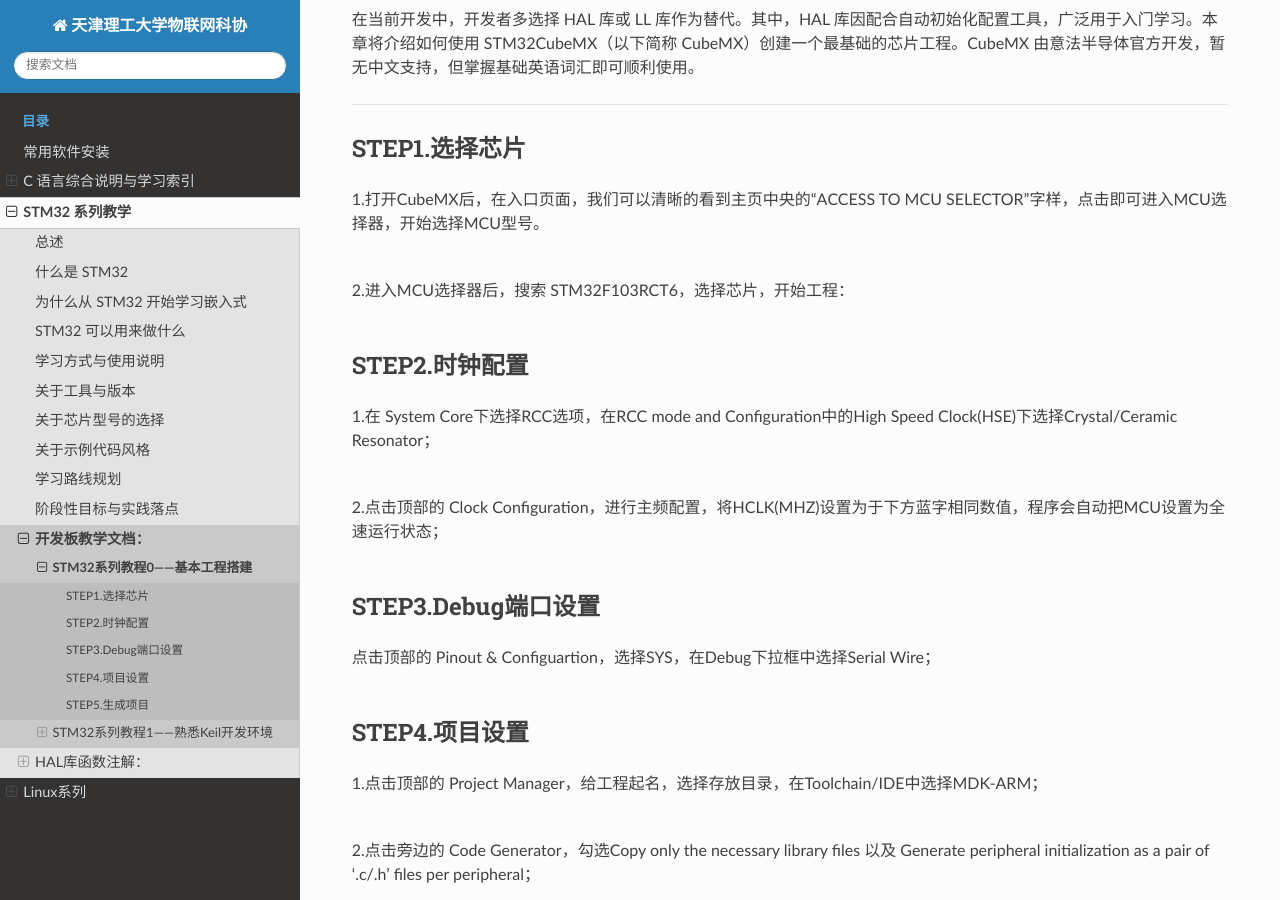
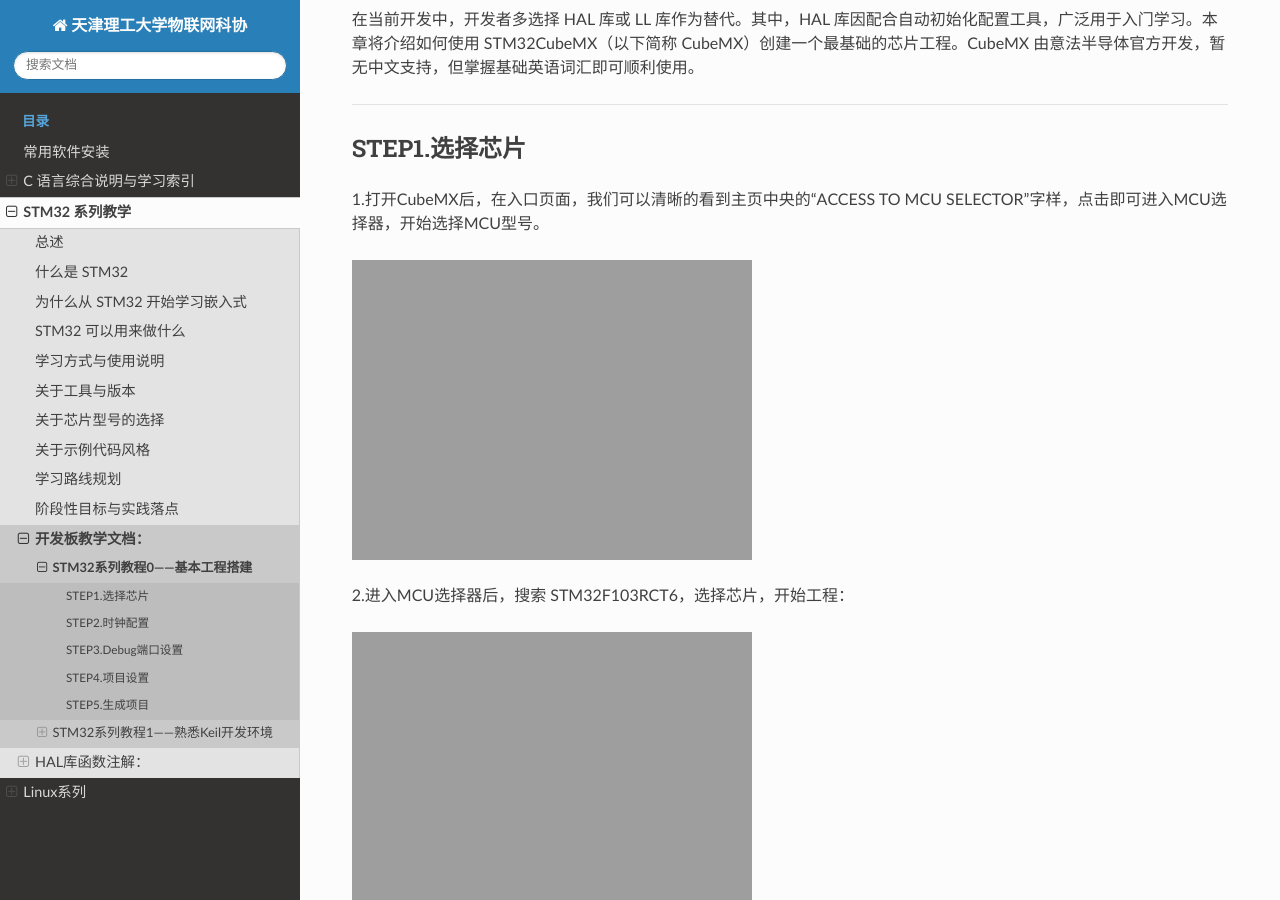
Before and after one commit to tjutiotclub/web-docs, a Sphinx documentation site: the page built from source/stm32/lesson0.md, in a window 1280 px wide and 900 px high, scrolled down 570 px. Built offline with Sphinx 7.4.7 and the Read the Docs theme 3.1.0, drawn with Linux system fonts in a browser that asks for light colours.

Commit message:
stm32课程更新

```diff
--- a/source/stm32/lesson0.md
+++ b/source/stm32/lesson0.md
@@ -28,40 +28,40 @@
 
 1.打开CubeMX后，在入口页面，我们可以清晰的看到主页中央的“ACCESS TO MCU SELECTOR”字样，点击即可进入MCU选择器，开始选择MCU型号。
 
-<img src="./pic/1.png" title="图1" alt="" style="zoom:50%;">
+![1](E:\web-docs\source\stm32\pic\1.png)
 
 2.进入MCU选择器后，搜索 STM32F103RCT6，选择芯片，开始工程：
 
-<img src="./pic/2.png" title="" alt="" style="zoom:50%;">
+![2](E:\web-docs\source\stm32\pic\2.png)
 
 ## STEP2.时钟配置
 
 1.在 System Core下选择RCC选项，在RCC mode and Configuration中的High Speed Clock(HSE)下选择Crystal/Ceramic Resonator；
 
-<img src="./pic/3.png" title="" alt="" style="zoom:50%;">
+![3](E:\web-docs\source\stm32\pic\3.png)
 
 2.点击顶部的 Clock Configuration，进行主频配置，将HCLK(MHZ)设置为于下方蓝字相同数值，程序会自动把MCU设置为全速运行状态；
 
-<img src="./pic/4.png" title="" alt="" style="zoom:50%;">
+![4](E:\web-docs\source\stm32\pic\4.png)
 
 ## STEP3.Debug端口设置
 
 点击顶部的 Pinout & Configuartion，选择SYS，在Debug下拉框中选择Serial Wire；
 
-<img src="./pic/5.png" title="" alt="" style="zoom:50%;">
+![5](E:\web-docs\source\stm32\pic\5.png)
 
 ## STEP4.项目设置
 
 1.点击顶部的 Project Manager，给工程起名，选择存放目录，在Toolchain/IDE中选择MDK-ARM；
 
-<img src="./pic/6.png" title="" alt="" style="zoom:50%;">
+![6](E:\web-docs\source\stm32\pic\6.png)
 
 2.点击旁边的 Code Generator，勾选Copy only the necessary library files 以及 Generate peripheral initialization as a pair of ‘.c/.h’ files per peripheral；
 
-<img src="./pic/7.png" title="" alt="" style="zoom:50%;">
+![7](E:\web-docs\source\stm32\pic\7.png)
 
 ## STEP5.生成项目
 
 点击顶部的GENERATE CODE，等待代码生成，打开工程。
 
-<img src="./pic/8.png" title="" alt="" style="zoom:50%;">
+![8](E:\web-docs\source\stm32\pic\8.png)
```
